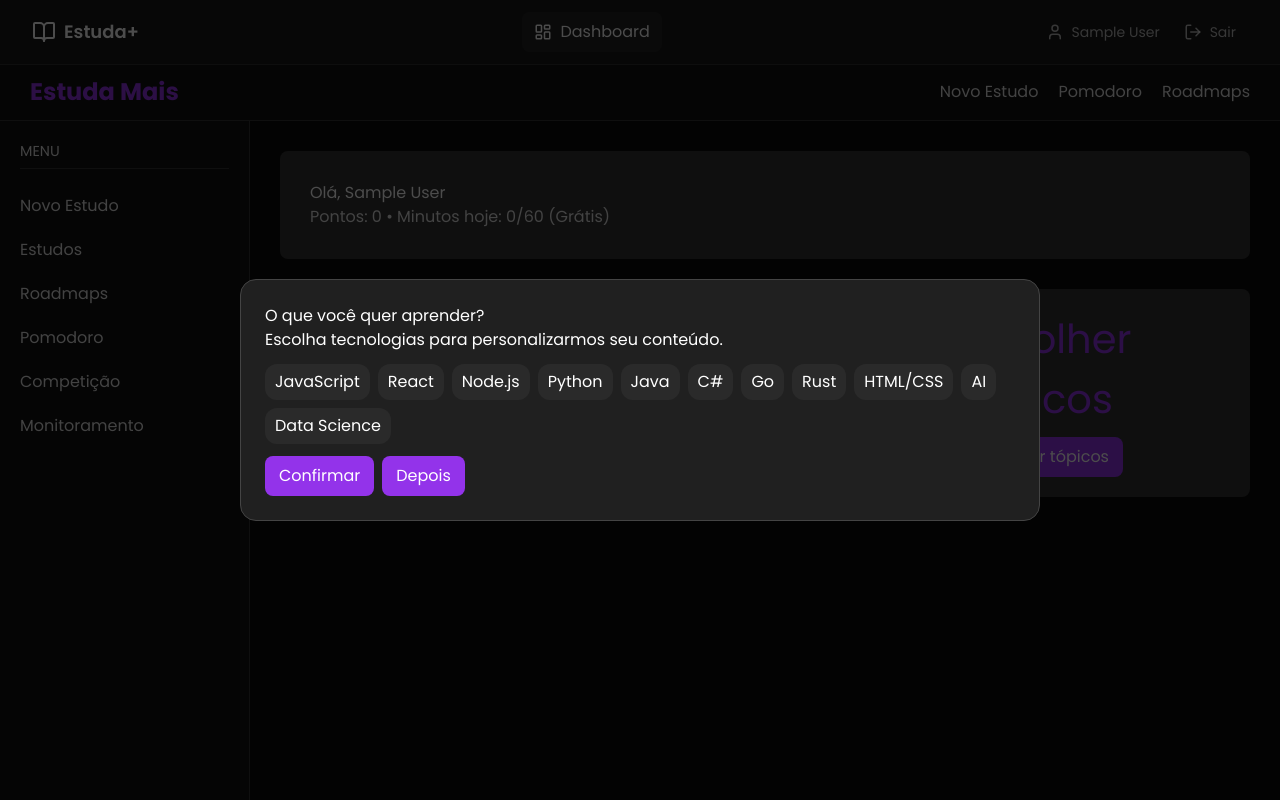
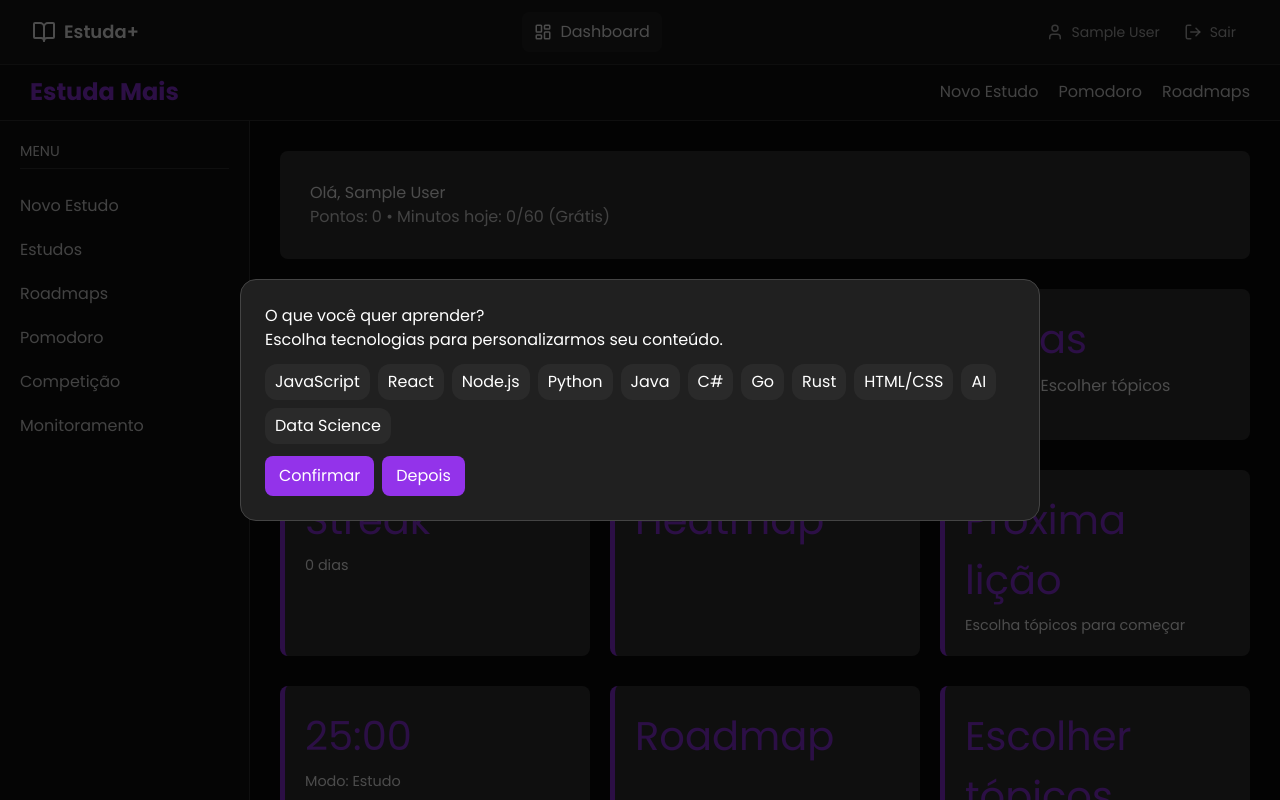
Before and after one commit to kalebzaki4/Estuda-Mais, a React (Vite) app in the folder frontend/: page /dashboard in a window 1280 px wide. Shown: the top 800 px of the page. Built offline with nearby package versions, Linux system fonts and the light colour scheme; sample sign-in values are in the browser's storage.

Commit message:
Update Dashboard.jsx

```diff
--- a/frontend/src/pages/Dashboard.jsx
+++ b/frontend/src/pages/Dashboard.jsx
@@ -24,6 +24,12 @@ export default function Dashboard() {
       return m ? parseInt(m, 10) || 0 : 0
     } catch { return 0 }
   })
+  const [studyHistory, setStudyHistory] = useState(() => {
+    try { const raw = localStorage.getItem('studyHistory'); return raw ? JSON.parse(raw) : {} } catch { return {} }
+  })
+  const [topicProgress, setTopicProgress] = useState(() => {
+    try { const raw = localStorage.getItem('topicProgress'); return raw ? JSON.parse(raw) : {} } catch { return {} }
+  })
   const freeDailyLimit = 60
 
   useEffect(() => {
@@ -41,6 +47,12 @@ export default function Dashboard() {
 
   useEffect(() => {
     try { localStorage.setItem('studyMinutesToday', String(studyMinutesToday)) } catch { void 0 }
+    setStudyHistory(prev => {
+      const today = new Date().toDateString()
+      const next = { ...prev, [today]: studyMinutesToday }
+      try { localStorage.setItem('studyHistory', JSON.stringify(next)) } catch { void 0 }
+      return next
+    })
   }, [studyMinutesToday])
 
   const [mode, setMode] = useState('work')
@@ -137,6 +149,56 @@ export default function Dashboard() {
     return `${m}:${sec}`
   }
 
+  const lastNDays = (n) => {
+    const days = []
+    for (let i = n - 1; i >= 0; i--) {
+      const d = new Date()
+      d.setDate(d.getDate() - i)
+      days.push(d)
+    }
+    return days
+  }
+
+  const heatmapData = useMemo(() => {
+    return lastNDays(30).map(d => {
+      const key = d.toDateString()
+      const minutes = studyHistory[key] || 0
+      const level = minutes >= 60 ? 3 : minutes >= 30 ? 2 : minutes > 0 ? 1 : 0
+      return { date: key, minutes, level }
+    })
+  }, [studyHistory])
+
+  const weeklyStreak = useMemo(() => {
+    let streak = 0
+    for (let i = 0; i < 7; i++) {
+      const d = new Date()
+      d.setDate(d.getDate() - i)
+      const key = d.toDateString()
+      const minutes = studyHistory[key] || 0
+      if (minutes > 0) streak++
+      else break
+    }
+    return streak
+  }, [studyHistory])
+
+  const nextLesson = useMemo(() => {
+    const t = topics[0]
+    if (!t) return null
+    const steps = contentByTopic(t)
+    const idx = Math.min(topicProgress[t] || 0, steps.length - 1)
+    return { topic: t, step: steps[idx], idx, total: steps.length }
+  }, [topics, topicProgress])
+
+  const completeNextLesson = () => {
+    if (!nextLesson) return
+    const t = nextLesson.topic
+    const nextIdx = Math.min(nextLesson.idx + 1, nextLesson.total)
+    const updated = { ...topicProgress, [t]: nextIdx }
+    setTopicProgress(updated)
+    try { localStorage.setItem('topicProgress', JSON.stringify(updated)) } catch { void 0 }
+    setPoints(points + 25)
+  }
+
   return (
     <div className={styles.dashboardContainer}>
       <header className={styles.header}>
@@ -162,7 +224,69 @@ export default function Dashboard() {
       <main className={styles.mainContent}>
         <div className={styles.welcomeCard}>
           <h1>Olá{user?.name ? `, ${user.name}` : ''}</h1>
-          <p>Pontos: {points} • Minutos hoje: {studyMinutesToday}/{freeDailyLimit} {premium ? '(Premium)' : '(Grátis)'}</p>
+          <p>Pontos: {points} • Minutos hoje: {studyMinutesToday}/{freeDailyLimit} {premium ? '(Premium)' : '(Grátis)'} </p>
+        </div>
+
+        <div className={styles.statsGrid}>
+          <div className={styles.statBox}>
+            <h2>Hoje</h2>
+            <p>Meta diária</p>
+            <div className={styles.progressWrap}>
+              <div className={styles.progressBar}>
+                <div className={styles.progressFill} style={{ width: `${Math.min(100, Math.round(100 * (studyMinutesToday / freeDailyLimit)))}%` }} />
+              </div>
+              <div className={styles.progressText}>{studyMinutesToday}/{freeDailyLimit} min {premium ? '(Premium)' : '(Grátis)'}{studyMinutesToday >= freeDailyLimit ? ' • Meta concluída' : ''}</div>
+            </div>
+            {studyMinutesToday >= freeDailyLimit && (<div className={styles.badge}>Meta do dia concluída</div>)}
+          </div>
+
+          <div className={styles.statBox}>
+            <h2>Ações rápidas</h2>
+            <div className={styles.quickActions}>
+              <button className={styles.quickBtn} onClick={() => { setActiveTab('pomodoro'); setMode('work'); setSecondsRemaining(workMinutes * 60); setIsRunning(true) }}>Estudar {workMinutes}min</button>
+              <button className={styles.quickBtn} onClick={() => setActiveTab('roadmaps')}>Abrir roadmaps</button>
+              <button className={styles.quickBtn} onClick={() => setOnboardingOpen(true)}>Escolher tópicos</button>
+            </div>
+          </div>
+        </div>
+
+        <div className={styles.statsGrid}>
+          <div className={styles.statBox}>
+            <h2>Streak</h2>
+            <p>{weeklyStreak} dias</p>
+            <div className={styles.streakRow}>
+              {lastNDays(7).map((d, i) => {
+                const key = d.toDateString()
+                const minutes = studyHistory[key] || 0
+                const on = minutes > 0
+                return <span key={i} className={`${styles.streakDot} ${on ? styles.streakDotOn : ''}`} />
+              })}
+            </div>
+          </div>
+
+          <div className={styles.statBox}>
+            <h2>Heatmap</h2>
+            <div className={styles.heatmapGrid}>
+              {heatmapData.map((d, i) => (
+                <span key={i} className={`${styles.heatDay} ${styles['heat' + d.level]}`} />
+              ))}
+            </div>
+          </div>
+
+          <div className={styles.statBox}>
+            <h2>Próxima lição</h2>
+            {nextLesson ? (
+              <div className={styles.mt8}>
+                <p className={styles.strong}>{nextLesson.topic}</p>
+                <p>{nextLesson.step} ({nextLesson.idx + 1}/{nextLesson.total})</p>
+                <div className={styles.actionRow}>
+                  <button className={styles.btn} onClick={completeNextLesson}>Concluir</button>
+                </div>
+              </div>
+            ) : (
+              <p>Escolha tópicos para começar</p>
+            )}
+          </div>
         </div>
 
         {activeTab === 'novo' && (
```
